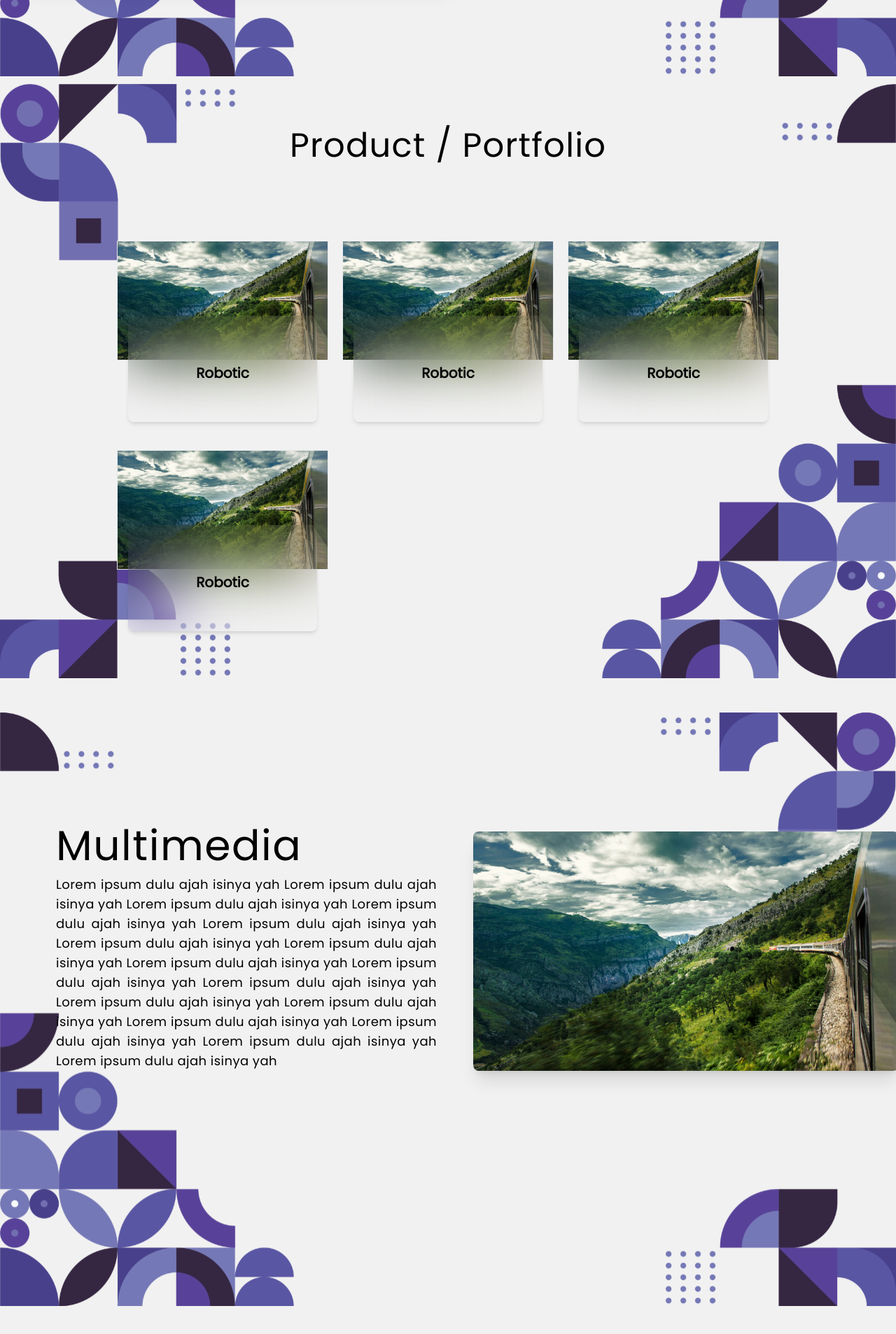
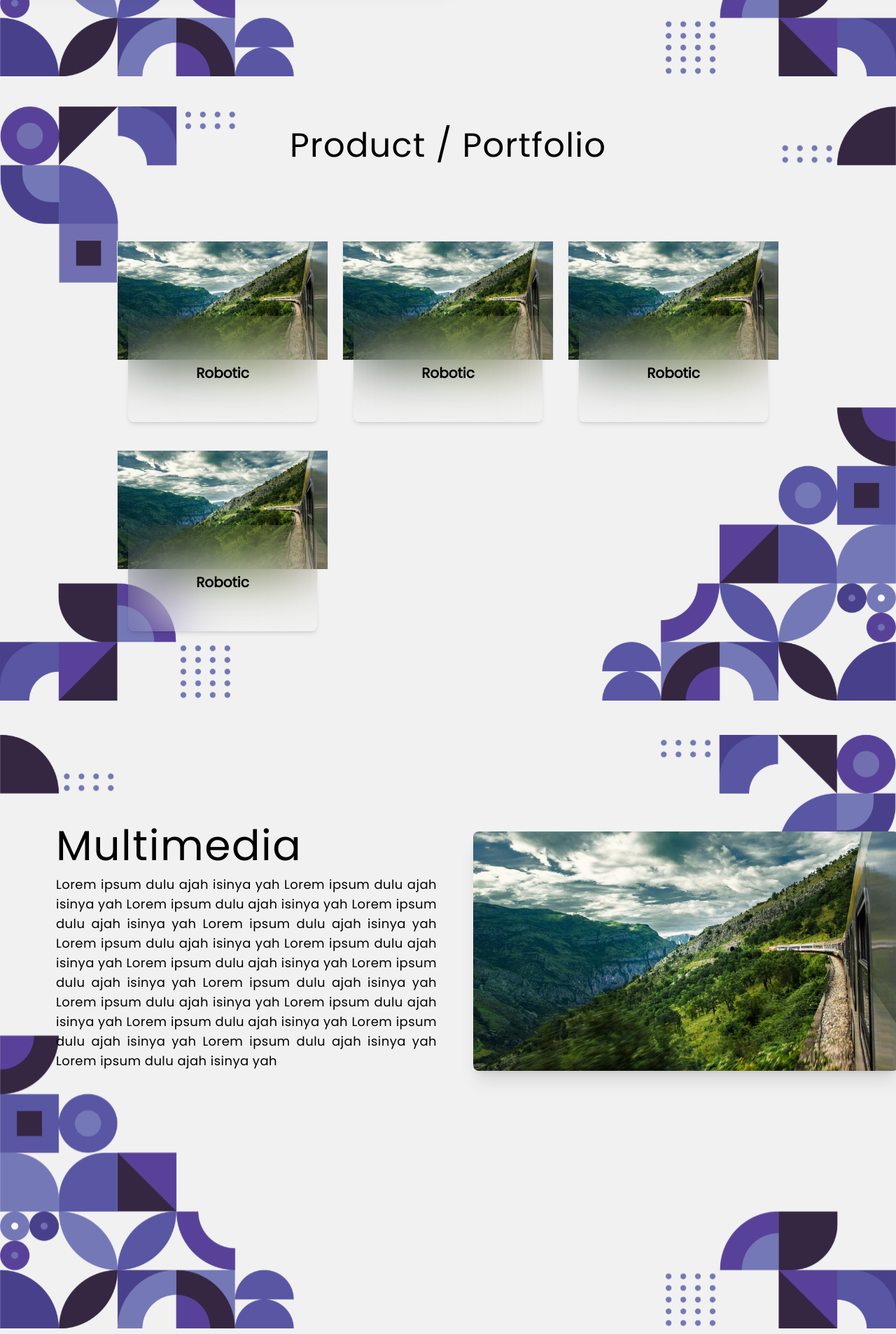
Before and after one commit to yogihendrawan79/react-tailwind, a React (Create React App) app: page / in a window 1280 px wide. Shown: the part 1540-3446 px from the top of the page at 70% size. Built offline with nearby package versions, Linux system fonts and the light colour scheme.

Commit message:
fix: fixing layout

```diff
--- a/src/App.js
+++ b/src/App.js
@@ -186,7 +186,7 @@ function App() {
             </div>
           </div>
           <div>
-            <div className="z-10 -mt-16 absolute h-screen">
+            <div className="z-10 -mt-8 absolute h-screen">
               <img src={aksen1} alt="GambarAksen1" />
             </div>
             <div className="w-full px-4">
@@ -288,11 +288,11 @@ function App() {
               </div>
             </div>
           </div>
-          <div className="z-10 mt-24 absolute h-screen">
+          <div className="z-10 mt-[8rem] absolute h-screen">
             <img src={aksen2} alt="GambarAksen2" />
           </div>
           <div className="z-20 relative">
-            <div className="flex flex-wrap mt-64 mb-96">
+            <div className="flex flex-wrap mt-64 mb-[26rem]">
               <div className="w-full self-center px-4 lg:w-1/2">
                 <h1
                   className="font-base text-6xl tracking-wide mb-3 ml-16"
```
